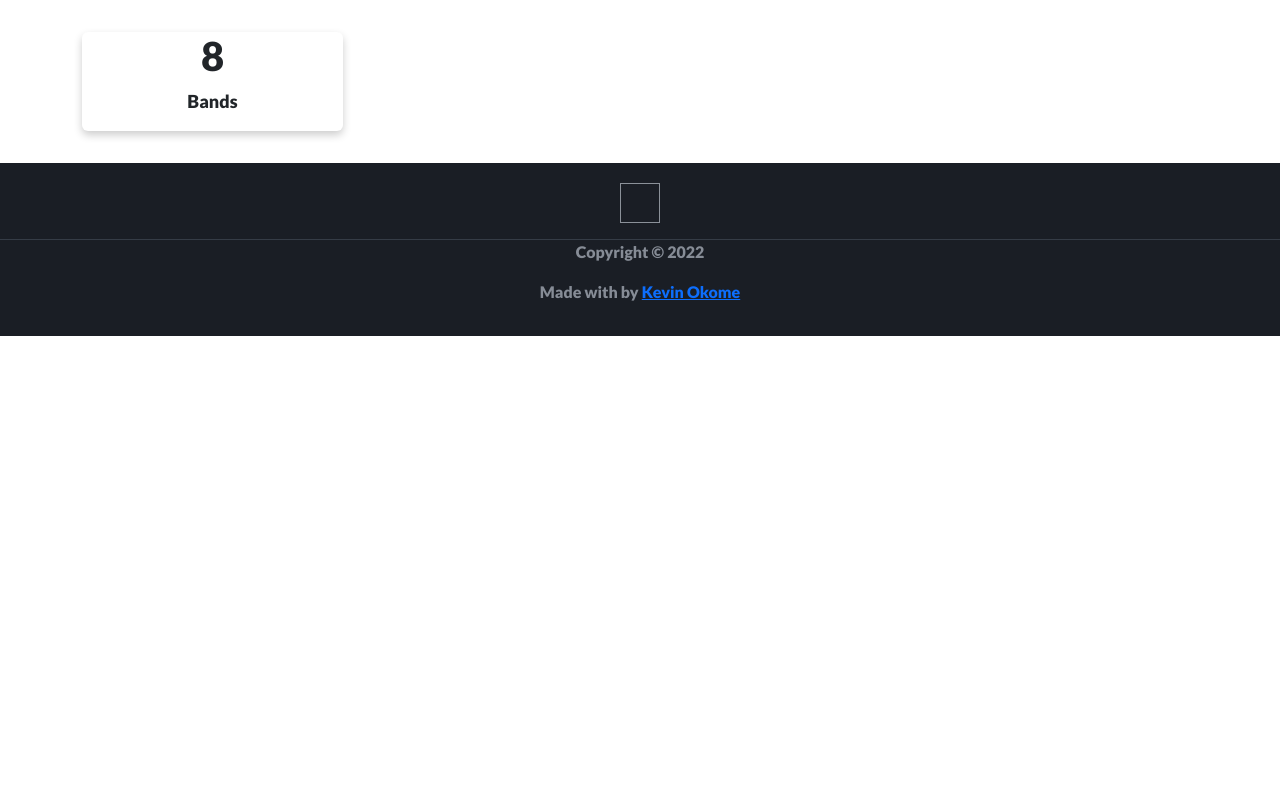
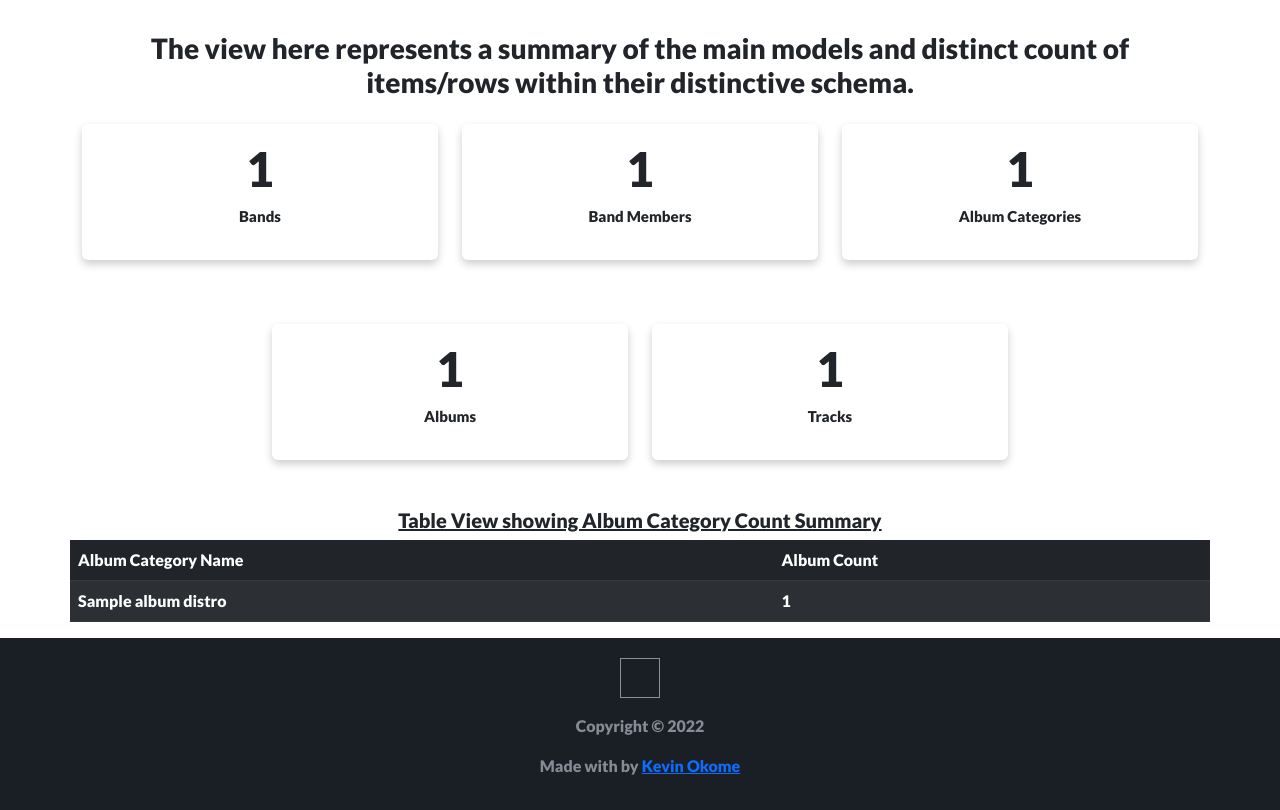
Before and after one commit to kevinopix/soundscraperdatamart, a Django app: template templates/home/home.html in a window 1280 px wide. Shown: the part 78-888 px from the top of the page. Before the commit the page ends 414 px from the top, so only its background shows below. Run offline with Django 4.2, Linux system fonts and the light colour scheme; the template is opened without the code that fills it: most values are stand-ins (such as "Sample title", 1, 10 or a date in 2020); some libraries are stand-ins or nearby versions.

Commit message:
Embedded SQL

```diff
--- a/static/css/base.css
+++ b/static/css/base.css
@@ -14,7 +14,7 @@ body{
     list-style: none;
 }
 .contact-area {
-    border-bottom: 1px solid #353C46;
+    /*border-bottom: 1px solid #353C46;*/
 }
 
 .contact-content p {
@@ -66,7 +66,7 @@ body{
 }
 
 .contact-social ul li a:hover {
-    border: 1px solid #FAB702;
+    /*border: 1px solid #FAB702;*/
     color: #FAB702;
 }
 
@@ -95,6 +95,8 @@ body{
   box-shadow: 0 4px 8px 0 rgba(0,0,0,0.2);
   transition: 0.3s;
   border: transparent;
+  padding-top: 1em;
+  padding-bottom: 1em;
 }
 
 .card:hover {
--- a/templates/base.html
+++ b/templates/base.html
@@ -11,6 +11,19 @@
     <script src="{% static 'fontawesome_free/js/all.min.js' %}"></script>
     <link rel="stylesheet" href="{% static 'css/base.css' %}">
     <style>
+      .card {
+        box-shadow: 0 4px 8px 0 rgba(0,0,0,0.2);
+        transition: 0.3s;
+        border: transparent;
+        padding-top: 1em;
+        padding-bottom: 1em;
+        margin-top: 1em;
+        margin-bottom: 1em;
+      }
+
+      .card:hover {
+        box-shadow: 0 8px 16px 0 rgba(0,0,0,0.2);
+      }
     </style>
   </head>
   <body>
--- a/templates/footer.html
+++ b/templates/footer.html
@@ -15,5 +15,5 @@
 </section>
 <footer id="footer">
     <p>Copyright &copy; 2022 </p>
-    <p>Made with  by <a href="https://www.linkedin.com/in/kevin-okome-53169774/">Kevin Okome</a></p>
+    <p>Made with <i class="fas fa-heart"></i> by <a href="https://www.linkedin.com/in/kevin-okome-53169774/">Kevin Okome</a></p>
 </footer>
--- a/templates/home/home.html
+++ b/templates/home/home.html
@@ -1,18 +1,98 @@
 {% extends 'base.html' %}
 
 {% block content %}
+<style>
+    .card-container {
+      display: flex;
+      align-items: center;
+      justify-content: center;
+    }
+</style>
 <section style="margin: 2em;">
-    <div class="container">
+    <div class="container" style="margin-top:2em; margin-bottom:2em;">
         <div class="row">
-            <div class="col-md-3 text-center">
+            <div class="col-md-12 text-center">
+                <h3>The view here represents a summary of the main models and distinct count of items/rows within their distinctive schema.</h3>
+            </div>
+        </div>
+        <div class="row card-container" style="margin-bottom:2em;">
+            <div class="col-md-4 text-center">
                 <div class="card">
-                    <h1 style="font-size: 40px; font-weight: bold;">
-                        8
+                    <h1 style="font-size: 48px; font-weight: bold;">
+                        {{band_count}}
                     </h1>
-                    <p style="font-size: 18px;"><i class="fas fa-users"></i> Bands</p>
+                    <p style="font-size: 15px;">Bands</p>
+                </div>
+            </div>
+            <div class="col-md-4 text-center">
+                <div class="card">
+                    <h1 style="font-size: 48px; font-weight: bold;">
+                        {{band_member_count}}
+                    </h1>
+                    <p style="font-size: 15px;">Band Members</p>
+                </div>
+            </div>
+            <div class="col-md-4 text-center">
+                <div class="card">
+                    <h1 style="font-size: 48px; font-weight: bold;">
+                        {{album_categories_count}}
+                    </h1>
+                    <p style="font-size: 15px;">Album Categories</p>
+                </div>
+            </div>
+        </div>
+        <div class="row card-container" style="margin-bottom:2em;">
+            <div class="col-md-4 text-center">
+                <div class="card">
+                    <h1 style="font-size: 48px; font-weight: bold;">
+                        {{band_album_count}}
+                    </h1>
+                    <p style="font-size: 15px;">Albums</p>
+                </div>
+            </div>
+            <div class="col-md-4 text-center">
+                <div class="card">
+                    <h1 style="font-size: 48px; font-weight: bold;">
+                        {{tracks_count}}
+                    </h1>
+                    <p style="font-size: 15px;">Tracks</p>
                 </div>
             </div>
         </div>
     </div>
 </section>
+
+<section>
+    <div class="container">
+        <div class="row">
+            <div class="col-md-12 text-center">
+                <h5>
+                    <u>
+                        Table View showing Album Category Count Summary
+                    </u>
+                </h5>
+            </div>
+        </div>
+        <div class="row">
+            <table class="table table-dark table-striped center">
+                <thead>
+                  <tr>
+                    <th>Album Category Name</th>
+                    <th>Album Count</th>
+                  </tr>
+                </thead>
+                <tbody>
+                    {% if album_distro %}
+                    {% for i in album_distro %}
+                      <tr>
+                        <td>{{i.category_name}}</td>
+                        <td>{{i.count_albums}}</td>
+                      </tr>
+                    {% endfor %}
+                    {% endif %}
+                </tbody>
+            </table>
+        </div>
+    </div>
+</section>
 {% endblock content %}
```
Also changed, not shown: datamart/views/home.py (+45 -2 lines).
